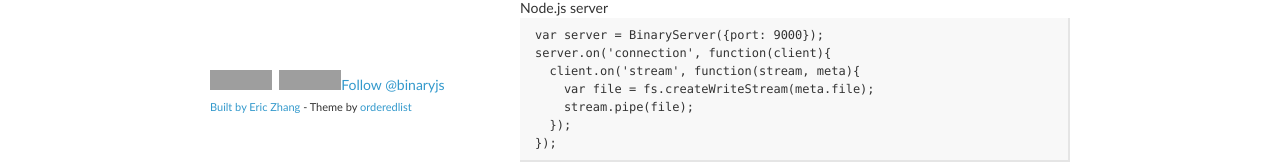
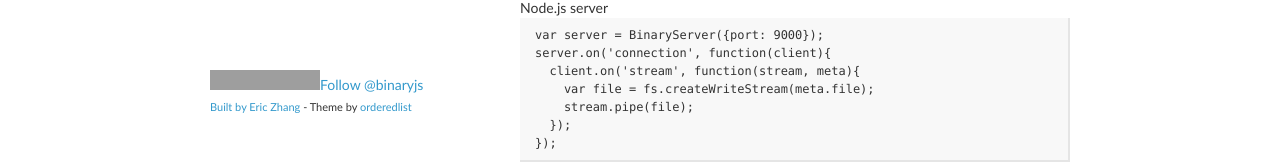
Before and after one commit to binaryjs/binaryjs.github.com, a plain HTML site: page index.html in a window 1280 px wide. Shown: the part 614-780 px from the top of the page. Drawn offline with Linux system fonts and the light colour scheme; grey boxes are pictures that could not be loaded.

Commit message:
update button url

```diff
--- a/index.html
+++ b/index.html
@@ -109,9 +109,8 @@ client.on('open', function(stream){
       <p>Please file a <a href="https://github.com/binaryjs/binaryjs/issues">GitHub issue</a> for the bugs you find.</p>
       </section>
       <footer>
-        <p><iframe src="http://ghbtns.com/github-btn.html?user=binaryjs&repo=binaryjs&type=watch"
-  allowtransparency="true" frameborder="0" scrolling="0" width="62px" height="20px"></iframe>&nbsp;&nbsp;<iframe src="http://ghbtns.com/github-btn.html?user=binaryjs&repo=binaryjs&type=fork"
-  allowtransparency="true" frameborder="0" scrolling="0" width="62px" height="20px"></iframe><a href="https://twitter.com/binaryjs" class="twitter-follow-button" data-show-count="false">Follow @binaryjs</a>
+        <p><iframe src="http://ghbtns.com/github-btn.html?user=markdotto&repo=github-buttons&type=watch&count=true"
+  allowtransparency="true" frameborder="0" scrolling="0" width="110px" height="20px"></iframe><a href="https://twitter.com/binaryjs" class="twitter-follow-button" data-show-count="false">Follow @binaryjs</a>
 <script>!function(d,s,id){var js,fjs=d.getElementsByTagName(s)[0];if(!d.getElementById(id)){js=d.createElement(s);js.id=id;js.src="//platform.twitter.com/widgets.js";fjs.parentNode.insertBefore(js,fjs);}}(document,"script","twitter-wjs");</script><br><small><a href="http://ericzhang.com">Built by Eric Zhang</a> &dash; Theme by <a href="https://github.com/orderedlist">orderedlist</a></small></p>
       </footer>
     </div>
```
